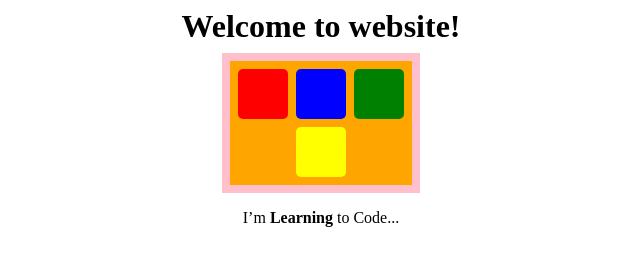
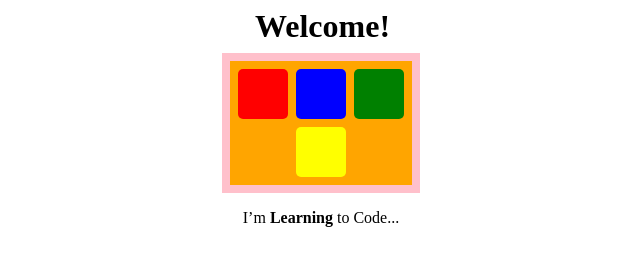
Before and after one commit to fm21/fm21.github.io, a plain HTML site: page index.html in a window 1280 px wide. Shown: the whole page, without its empty margins (319-959 px from the left). Drawn offline with Linux system fonts and the light colour scheme.

Commit message:
Add files via upload

```diff
--- a/css/main.css
+++ b/css/main.css
@@ -8,17 +8,13 @@ header{
 	margin-top: 8px;
 }
 
-img {
-	width: 37px;
-}
-
 h1 {
 	margin: 0;
 }
 
 #welcome {
 	margin: inherit;
-	width: 279.02px;
+	width: 132px;
 	height: 37px;
 }
 
--- a/index.html
+++ b/index.html
@@ -9,7 +9,7 @@
 <body>
 	<header>
 		<div id="welcome">
-			<h1>Welcome to website!</h1>
+			<h1>Welcome!</h1>
 		</div>
 		<div id="all-squares">
 			<div id="background-squares">
```
